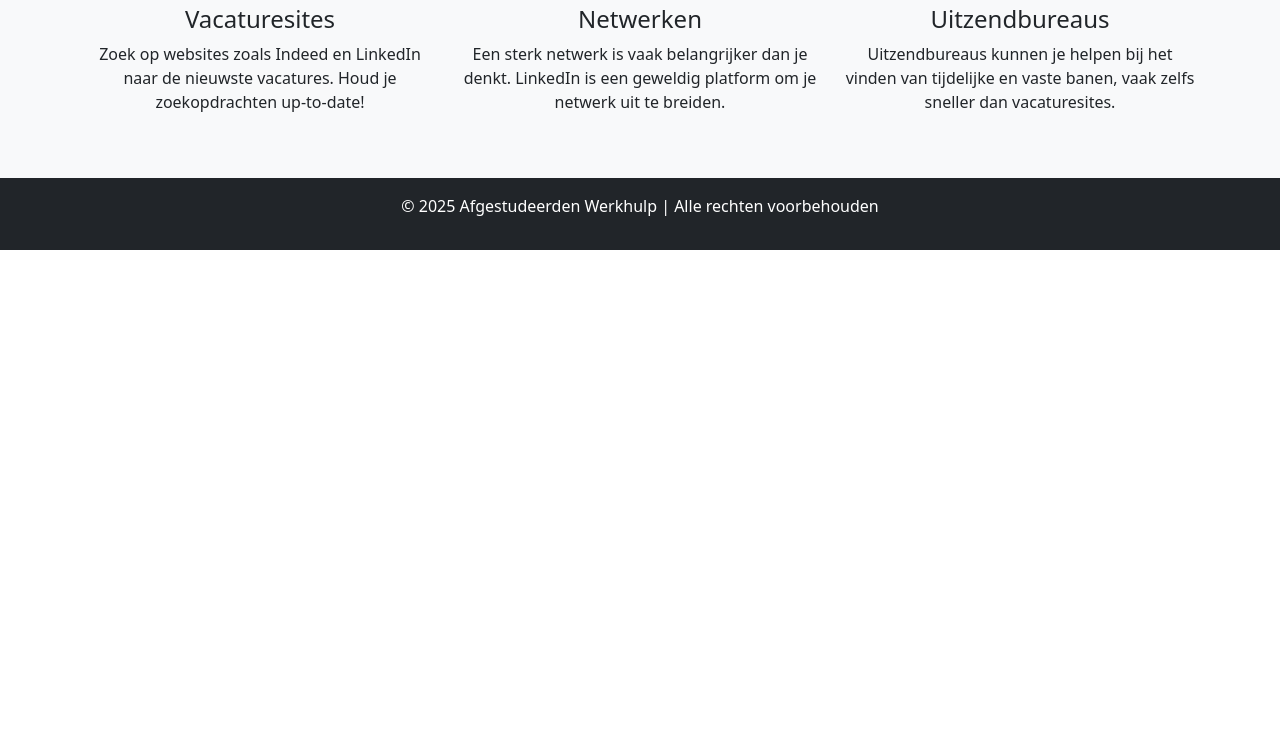
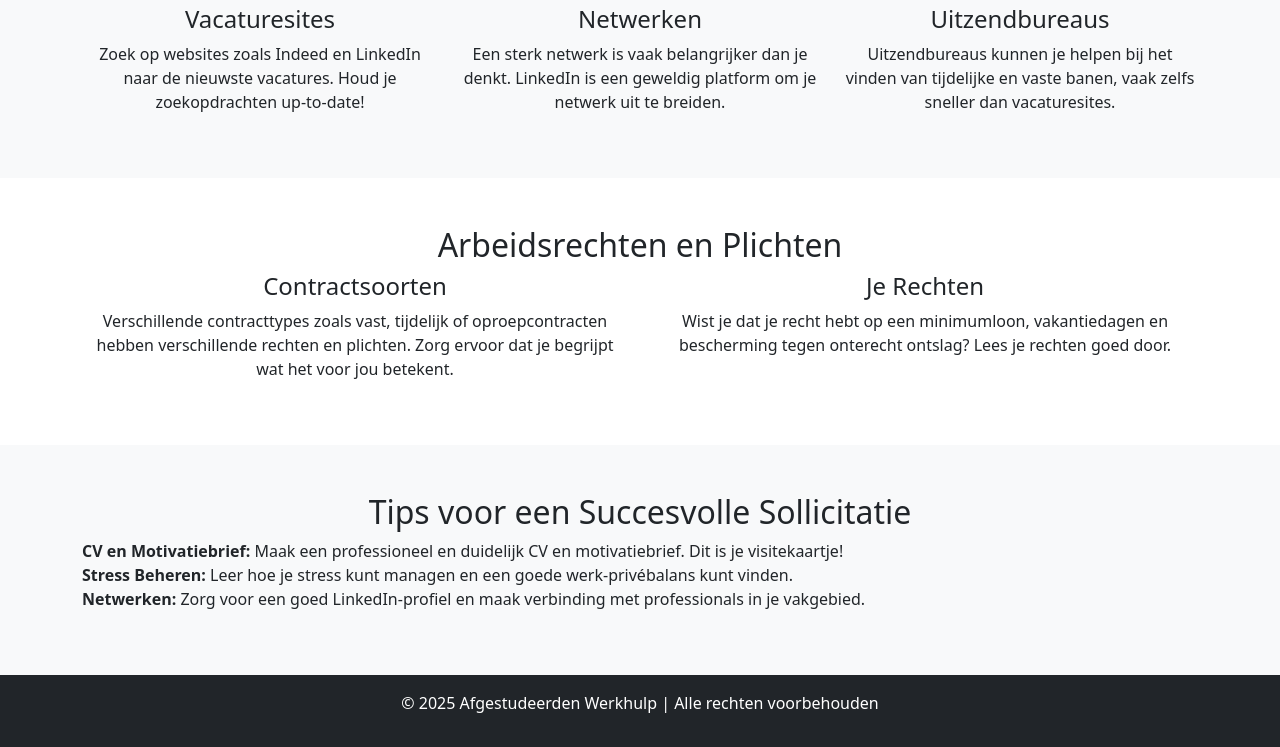
Before and after one commit to GithubDavi302413306/burgerschap-opdracht-website, a plain HTML site: page index.html in a window 1280 px wide. Shown: the part 544-1291 px from the top of the page. Before the commit the page ends 800 px from the top, so only its background shows below. Drawn offline with nearby package versions, Linux system fonts and the light colour scheme.

Commit message:
Jesse push

```diff
--- a/index.html
+++ b/index.html
@@ -68,7 +68,31 @@
         </div>
     </section>
 
+<section id="arbeidsrechten" class="container py-5">
+        <h2 class="text-center">Arbeidsrechten en Plichten</h2>
+        <div class="row text-center">
+            <div class="col-md-6">
+                <h4>Contractsoorten</h4>
+                <p>Verschillende contracttypes zoals vast, tijdelijk of oproepcontracten hebben verschillende rechten en plichten. Zorg ervoor dat je begrijpt wat het voor jou betekent.</p>
+            </div>
+            <div class="col-md-6">
+                <h4>Je Rechten</h4>
+                <p>Wist je dat je recht hebt op een minimumloon, vakantiedagen en bescherming tegen onterecht ontslag? Lees je rechten goed door.</p>
+            </div>
+        </div>
+    </section>
 
+
+    <section id="tips" class="bg-light py-5">
+        <div class="container">
+            <h2 class="text-center">Tips voor een Succesvolle Sollicitatie</h2>
+            <ul class="list-unstyled">
+                <li><strong>CV en Motivatiebrief:</strong> Maak een professioneel en duidelijk CV en motivatiebrief. Dit is je visitekaartje!</li>
+                <li><strong>Stress Beheren:</strong> Leer hoe je stress kunt managen en een goede werk-privébalans kunt vinden.</li>
+                <li><strong>Netwerken:</strong> Zorg voor een goed LinkedIn-profiel en maak verbinding met professionals in je vakgebied.</li>
+            </ul>
+        </div>
+    </section>
 
 
 
```
